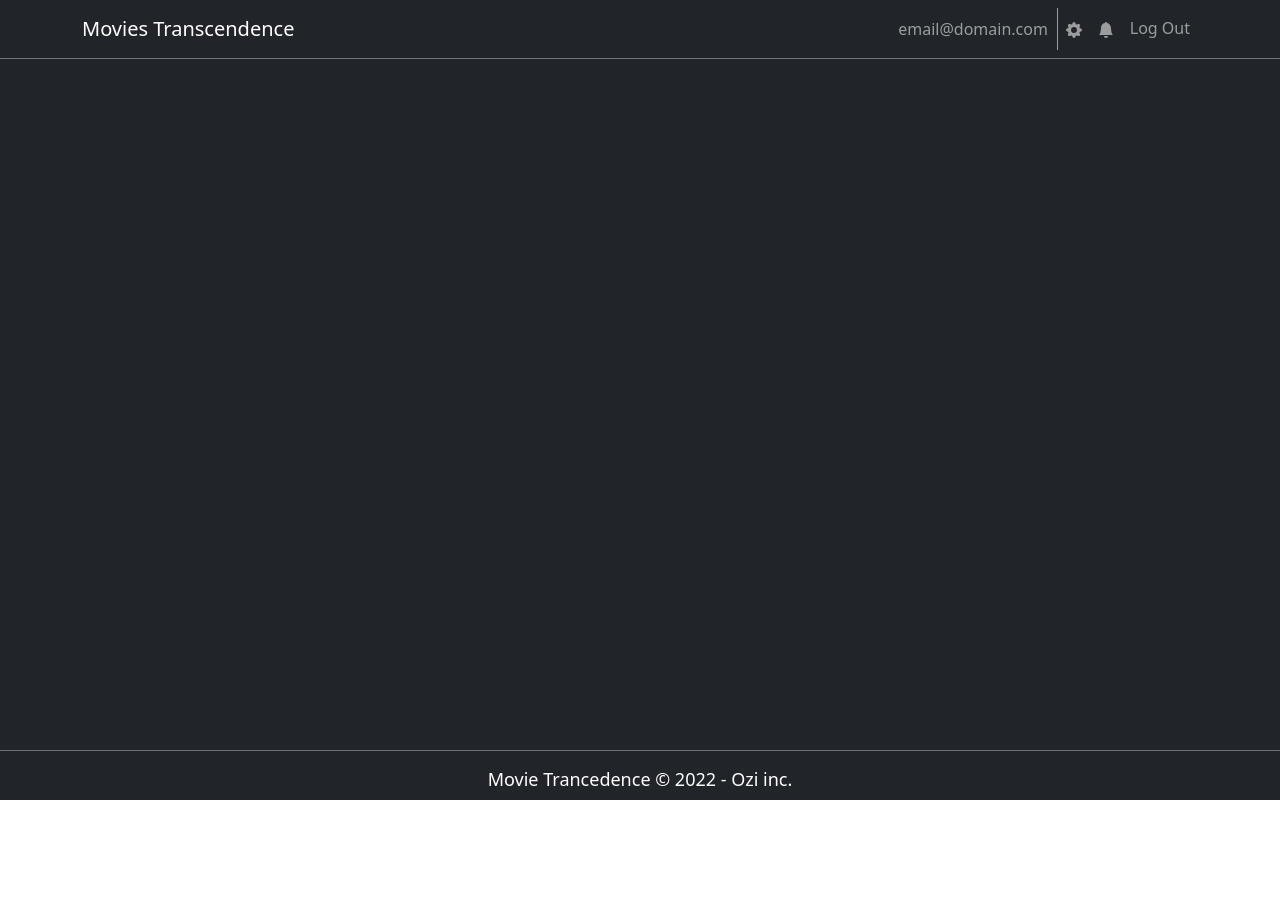
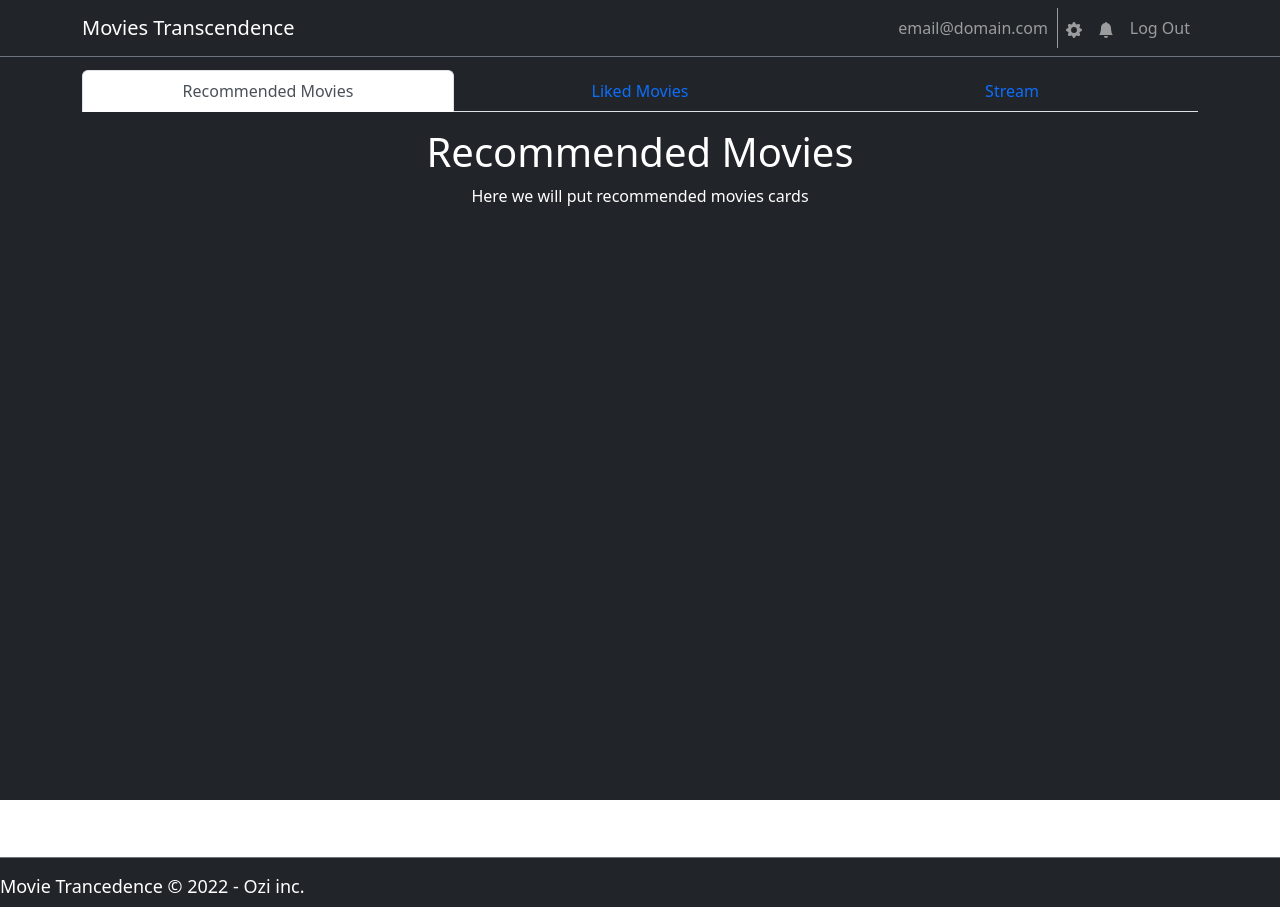
Before and after one commit to KareemElozeiri/Movies-Transcendence-website, a React (Create React App) app in the folder dashboard/: page /home in a window 1280 px wide. Before the commit the page ends 859 px from the top, so only its background shows below. Built offline with nearby package versions, Linux system fonts and the light colour scheme.

Commit message:
added tabs to the home page

```diff
--- /dev/null
+++ b/dashboard/src/components/user-nav-tabs/UserNavTabs.css
@@ -0,0 +1,4 @@
+.user-nav-tabs{
+    color:white;
+    text-align: center;
+}
--- /dev/null
+++ b/dashboard/src/components/user-nav-tabs/UserNavTabs.jsx
@@ -0,0 +1,33 @@
+import React from 'react';
+import 'bootstrap/dist/css/bootstrap.css';
+
+import Tab from 'react-bootstrap/Tab';
+import Tabs from 'react-bootstrap/Tabs';
+import "./UserNavTabs.css"
+
+class UserNavTabs extends React.Component{
+
+    constructor(props){
+        super(props);
+        this.state = {key:"hone"};
+        console.log(props.defaultActiveKey)
+    }
+
+    render(){
+        return(
+            <div className='user-nav-tabs'>
+                <Tabs defaultActiveKey={this.props.defaultActiveKey}  className="mb-3" justify>
+                    {this.props.tabs.map((tab)=>(
+                        <Tab eventKey={tab.eventKey} title={tab.title}>
+                            {tab.content}
+                        </Tab>
+                    ))}
+                </Tabs>
+            </div>
+        );
+    }
+
+
+};
+
+export default UserNavTabs;
--- a/dashboard/src/pages/home-page/HomePage.jsx
+++ b/dashboard/src/pages/home-page/HomePage.jsx
@@ -1,15 +1,46 @@
 import React from 'react';
 import 'bootstrap/dist/css/bootstrap.min.css';
 import UserNavbar from '../../components/user-navbar/UserNavbar';
-import { Container } from 'react-bootstrap';
+import { Container, Button } from 'react-bootstrap';
 import "./HomePage.css"
 import Footer from '../../components/footer/Footer';
+import UserNavTabs from '../../components/user-nav-tabs/UserNavTabs';
 
 class HomePage extends React.Component{
 
     constructor(props){
         super(props);
-        this.state={}
+        this.state={
+            userNavTabs:{
+                defaultActiveKey:"recommended",
+                tabs:[
+                    {
+                        eventKey: "recommended",
+                        title: "Recommended Movies",
+                        content: (<div>
+                            <h1>Recommended Movies</h1>
+                            <p>Here we will put recommended movies cards</p>
+                        </div>)
+                    },
+                    {
+                        eventKey: "liked",
+                        title: "Liked Movies",
+                        content: (<div>
+                            <h1>Liked Movies</h1>
+                            <p>Here we will put liked movies cards</p>
+                        </div>)
+                    },
+                    {
+                        eventKey: "stream",
+                        title: "Stream",
+                        content: (<div>
+                            <h1>Stream</h1>
+                            <p>here we will put posts by other users</p>
+                        </div>)
+                    }
+                ]
+            }
+        }
     }
 
     render(){
@@ -23,6 +54,8 @@ class HomePage extends React.Component{
                      *          Site Recommendations
                      */
                     }
+                    <UserNavTabs defaultActiveKey={this.state.userNavTabs.defaultActiveKey}
+                                 tabs={this.state.userNavTabs.tabs}/>
 4
                 </Container>
                 <Footer/>
```
Also changed, not shown: 1 other file (tests, documents, lock files or other folders).
